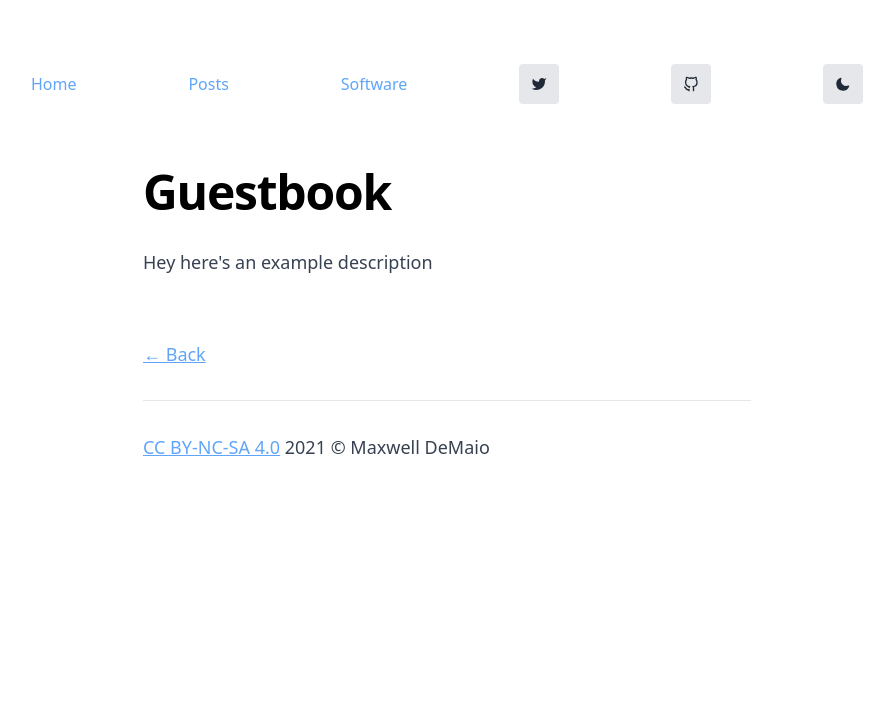
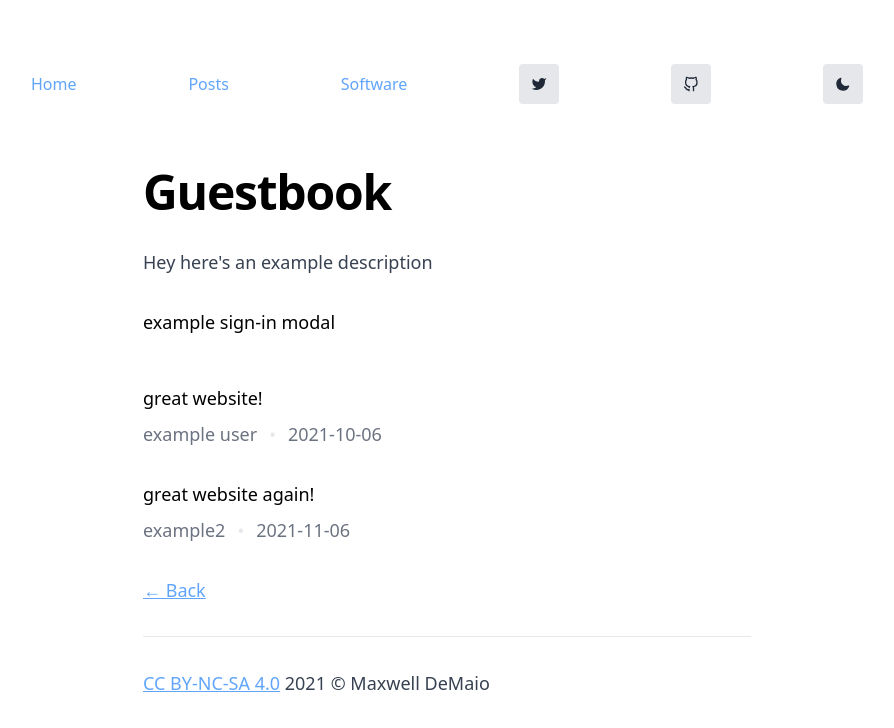
Before and after one commit to maxdemaio/max-nextjs, a Next.js app: page /guestbook in a window 1280 px wide. Shown: the top 728 px of the page, without its empty margins (193-1087 px from the left). Built offline with nearby package versions, Linux system fonts and the light colour scheme.

Commit message:
add useEffect fetch for now

```diff
--- a/pages/guestbook/index.js
+++ b/pages/guestbook/index.js
@@ -1,13 +1,66 @@
 import Container from '@/components/Container';
 import Link from 'next/link';
 import CcName from '@/components/CcName';
+import React, {useState, useEffect} from 'react';
 
 export default function Guestbook() {
+  const entries = [
+    {
+      id: 1,
+      name: 'example user',
+      content: 'great website!',
+      timestamp: '2021-10-06',
+    },
+    {
+      id: 4,
+      name: 'example2',
+      content: 'great website again!',
+      timestamp: '2021-11-06',
+    },
+  ];
+
+  // Similar to componentDidMount and componentDidUpdate:
+  useEffect(() => {
+    fetch('http://localhost:8080/', {
+      method: 'get',
+      redirect: 'follow',
+      headers: {
+        'Content-Type': 'application/json',
+      },
+    })
+      .then((response) => {
+        return response.json();
+      })
+      .then((data) => {
+        console.log(data);
+      })
+      .catch(function (err) {
+        console.info('error lol ' + err);
+      });
+  });
+
+  const listEntries = entries.map((entry) => (
+    // TODO: abstract into a component
+    <div key={entry.id} className="flex flex-col space-y-2">
+      <div className="w-full">{entry.content}</div>
+      <div className="flex items-center space-x-3">
+        <p className="text-gray-500 dark:text-gray-500">{entry.name}</p>
+        <span className="text-gray-200 dark:text-gray-800">•</span>
+        <p className="text-gray-500 dark:text-gray-500">{entry.timestamp}</p>
+      </div>
+    </div>
+  ));
+
   return (
     <Container title="Guestbook – Max DeMaio">
       <section>
         <h1 className="my-h1">Guestbook</h1>
         <p className="my-para">Hey here's an example description</p>
+        <div>example sign-in modal</div>
+      </section>
+
+      <section className="mt-8">
+        <div className="mt-4 space-y-8">{listEntries}</div>
       </section>
 
       <footer className="flex flex-col justify-center items-start max-w-2xl mx-auto w-full mt-8">
```
